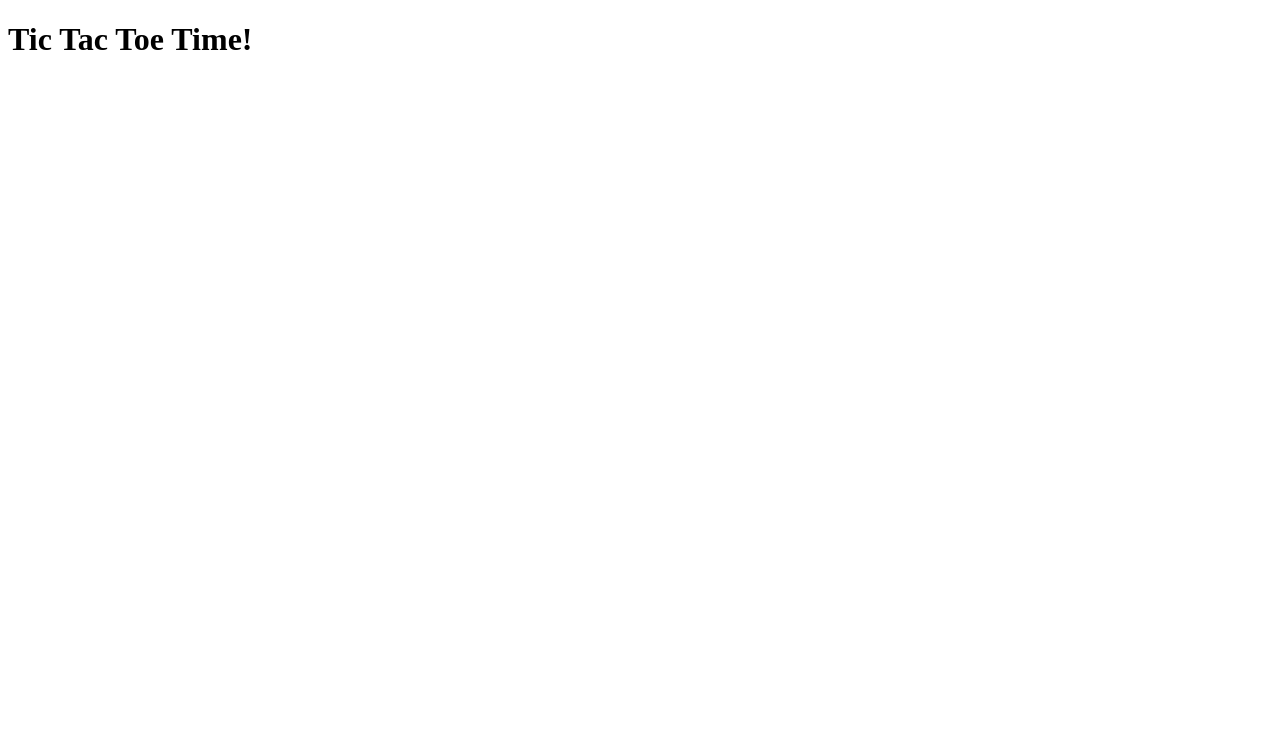
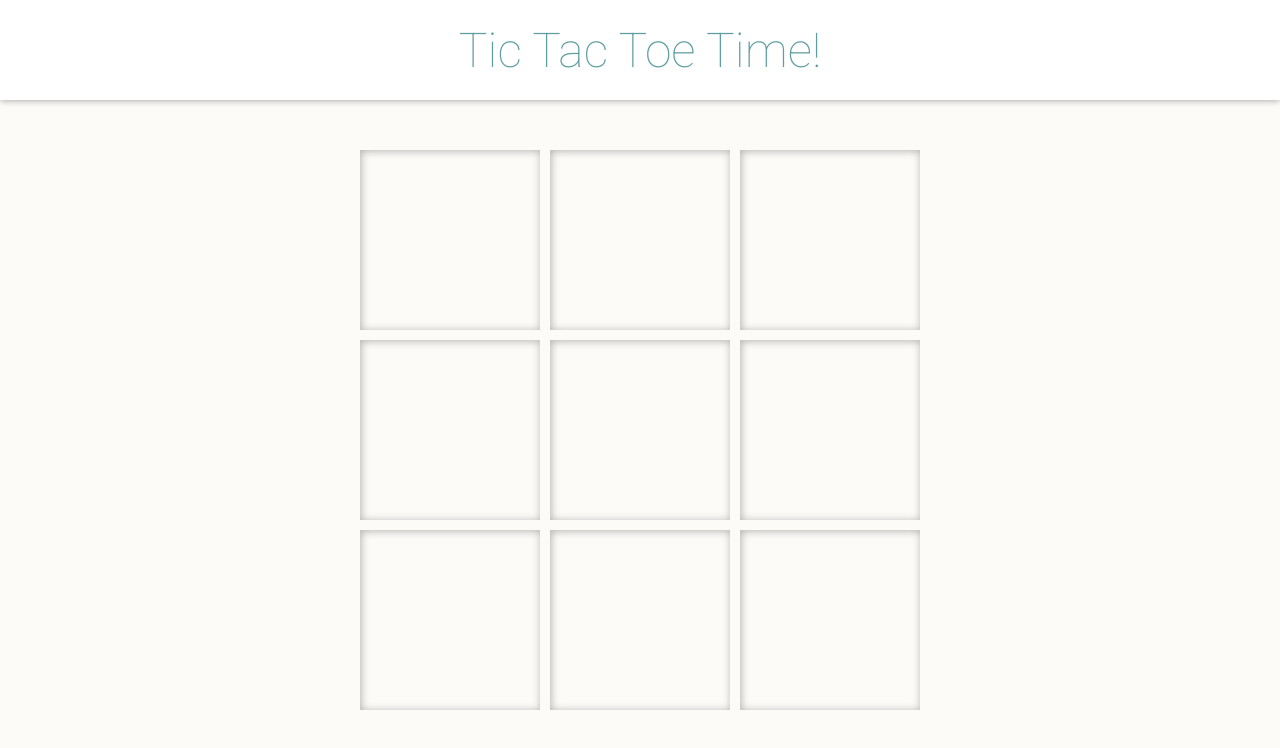
Before and after one commit to KhaledElmorsy/js-tic-tac-toe, a plain HTML site: page index.html in a window 1280 px wide. Drawn offline with Linux system fonts and the light colour scheme.

Commit message:
Add styling and animations

```diff
--- a/script.js
+++ b/script.js
@@ -25,8 +25,9 @@ const game = (() => {
             spaces[spaceIndex] = player
             let space = document.querySelector(`[data-space="${spaceIndex}"]`)
             space.innerText = player.getMarker();
+            space.classList.toggle('appear');
+            space.classList.toggle('player-'+(players.indexOf(player)+1))
         }
-
 
         const listeners = (()=>{
             let allSpaces = document.querySelectorAll('.game-board div');
--- a/style.css
+++ b/style.css
@@ -1,8 +1,81 @@
+@import url('https://fonts.googleapis.com/css2?family=Roboto:ital,wght@0,100;0,300;0,400;0,700;1,100&display=swap');
+
+:root{
+    font-family: 'Roboto';
+    color: cadetblue;
+}
+
+*{
+    border:0;
+    margin:0;
+}
+
+body{
+    height: 100vh;
+
+    display:flex;
+    flex-direction: column;
+}
+
+main{
+    height:100%;
+
+
+    flex-grow: 1;
+    align-items: center;
+
+    background-color:rgb(252, 251, 248);
+}
+
 .game-board {
+    margin-top: 50px;
+
     display: grid;
-    grid-template: repeat(3,70px) / repeat(3, 70px);
+    gap: 10px;
+    grid-template: repeat(3,180px) / repeat(3, 180px);
+    place-content: center;
 }
 
 .game-board div{
-    font-size: 40px;
+    display: grid;
+    place-items: center;
+
+    transition-duration: 220ms;
+
+    font-size: 80px;
+    font-weight: 300;
+
+    color:rgba(255, 255, 255, 0);
+    box-shadow: inset 1px 1px 8px rgba(0,0,0,0.3);
 }
+
+.game-board div.appear{
+    box-shadow: inset 0 0 3px rgba(0,0,0,0.4);
+}
+
+.game-board div.appear.player-2{
+    color:palevioletred;
+}
+
+.game-board div.appear.player-1{
+    color:cadetblue;
+}
+
+header{
+    position:sticky;
+    background-color: white;
+}
+
+header h1{
+    text-align: center;
+    height:100px;
+
+    display: grid;
+    place-items: center;
+
+
+    box-shadow: 0 0 7px rgba(0,0,0,0.4);
+
+    font-size: 3rem;
+    font-weight: 100;
+}
```
